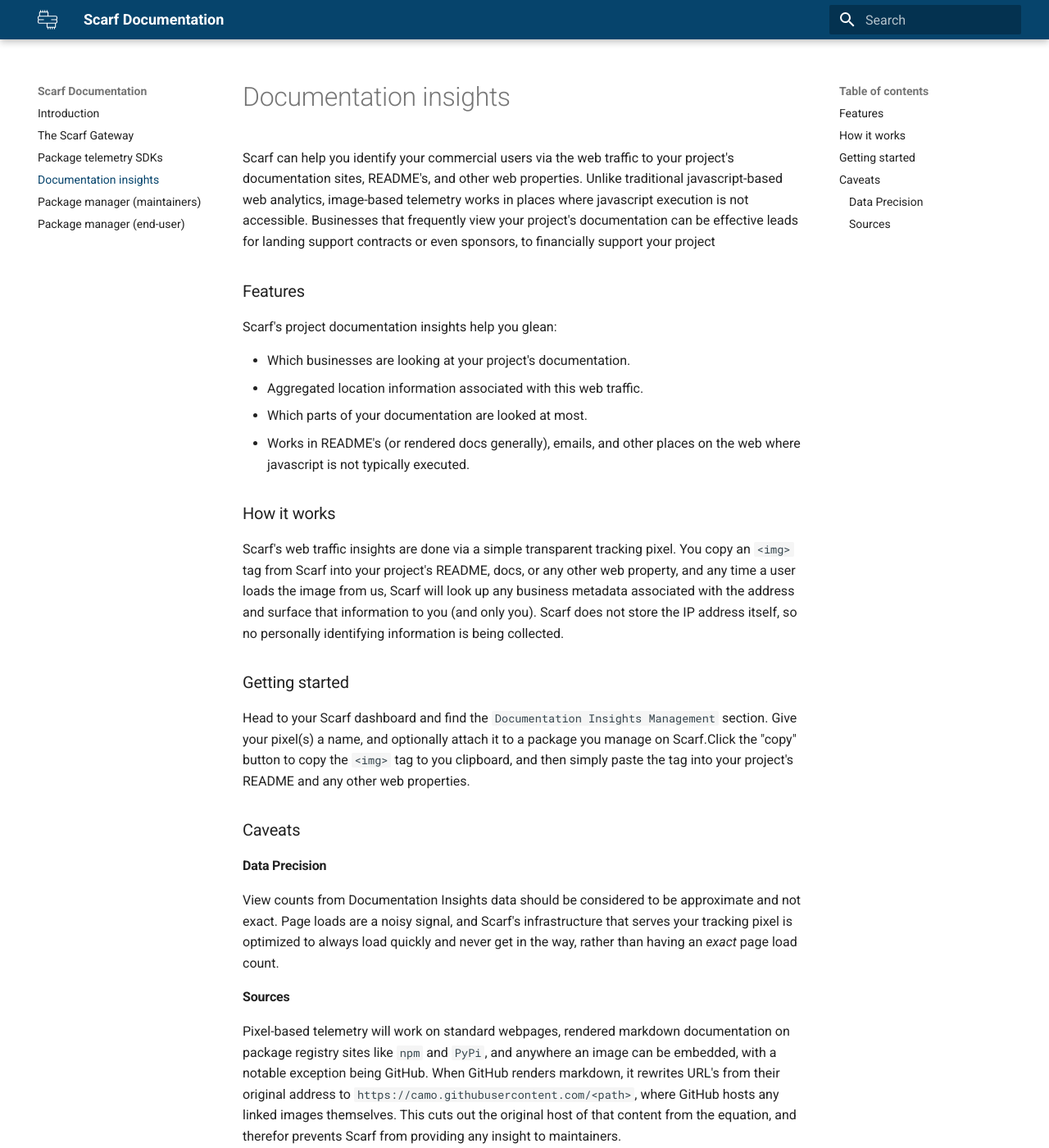
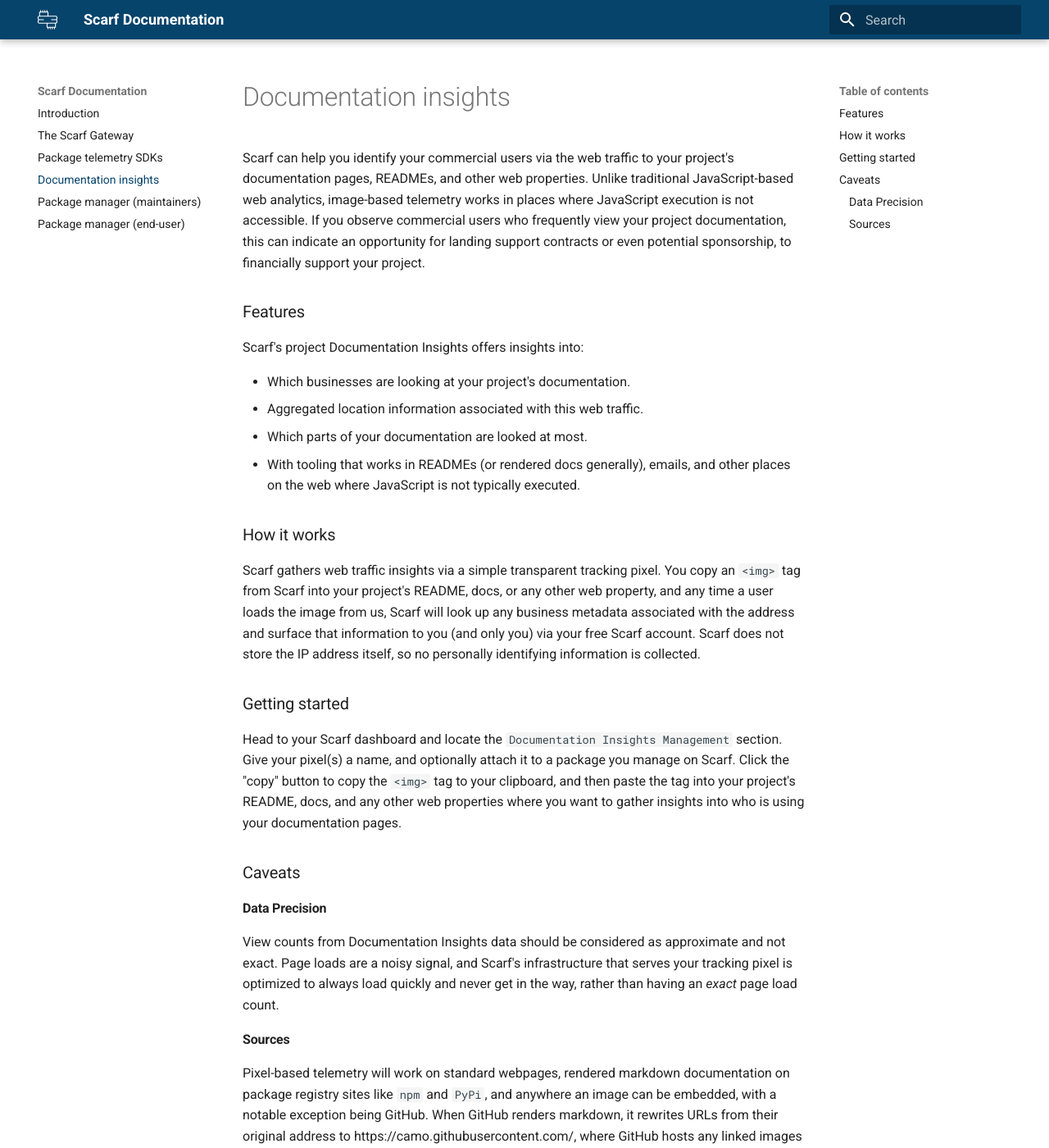
Before and after one commit to scarf-sh/docs, an MkDocs documentation site: the page built from docs/web-traffic.md, in a window 1280 px wide and 1400 px high. Shown: the whole window at 82% size. Built offline with MkDocs 1.6.1 and Material for MkDocs 9.7.7, drawn with Linux system fonts in a browser that asks for light colours; some of the changed text lies outside the part shown.

Commit message:
Update web-traffic.md
Updating the docs page for web-traffic - the Documentation Insights product page.

```diff
--- a/docs/web-traffic.md
+++ b/docs/web-traffic.md
@@ -1,28 +1,29 @@
-Scarf can help you identify your commercial users via the web traffic to your project's documentation sites, README's, and other web properties. Unlike traditional javascript-based web analytics, image-based telemetry works in places where javascript execution is not accessible. Businesses that frequently view your project's documentation can be effective leads for landing support contracts or even sponsors, to financially support your project
+
+Scarf can help you identify your commercial users via the web traffic to your project's documentation pages, READMEs, and other web properties. Unlike traditional JavaScript-based web analytics, image-based telemetry works in places where JavaScript execution is not accessible. If you observe commercial users who frequently view your project documentation, this can indicate an opportunity for landing support contracts or even potential sponsorship, to financially support your project.
 
 ### Features
 
-Scarf's project documentation insights help you glean:
+Scarf's project Documentation Insights offers insights into:
 
   * Which businesses are looking at your project's documentation.
   * Aggregated location information associated with this web traffic.
   * Which parts of your documentation are looked at most.
-  * Works in README's (or rendered docs generally), emails, and other places on the web where javascript is not typically executed.
+  * With tooling that works in READMEs (or rendered docs generally), emails, and other places on the web where JavaScript is not typically executed.
 
 ### How it works
 
-Scarf's web traffic insights are done via a simple transparent tracking pixel. You copy an `<img>` tag from Scarf into your project's README, docs, or any other web property, and any time a user loads the image from us, Scarf will look up any business metadata associated with the address and surface that information to you (and only you). Scarf does not store the IP address itself, so no personally identifying information is being collected.
+Scarf gathers web traffic insights via a simple transparent tracking pixel. You copy an `<img>` tag from Scarf into your project's README, docs, or any other web property, and any time a user loads the image from us, Scarf will look up any business metadata associated with the address and surface that information to you (and only you) via your free Scarf account. Scarf does not store the IP address itself, so no personally identifying information is collected.
 
 ### Getting started
 
-Head to your Scarf dashboard and find the `Documentation Insights Management` section. Give your pixel(s) a name, and optionally attach it to a package you manage on Scarf.Click the "copy" button to copy the `<img>` tag to you clipboard, and then simply paste the tag into your project's README and any other web properties.
+Head to your Scarf dashboard and locate the `Documentation Insights Management` section. Give your pixel(s) a name, and optionally attach it to a package you manage on Scarf. Click the "copy" button to copy the `<img>` tag to your clipboard, and then paste the tag into your project's README, docs, and any other web properties where you want to gather insights into who is using your documentation pages.
 
 ### Caveats
 
 #### Data Precision
 
-View counts from Documentation Insights data should be considered to be approximate and not exact. Page loads are a noisy signal, and Scarf's infrastructure that serves your tracking pixel is optimized to always load quickly and never get in the way, rather than having an _exact_ page load count.
+View counts from Documentation Insights data should be considered as approximate and not exact. Page loads are a noisy signal, and Scarf's infrastructure that serves your tracking pixel is optimized to always load quickly and never get in the way, rather than having an _exact_ page load count.
 
 #### Sources
 
-Pixel-based telemetry will work on standard webpages, rendered markdown documentation on package registry sites like `npm` and `PyPi`, and anywhere an image can be embedded, with a notable exception being GitHub. When GitHub renders markdown, it rewrites URL's from their original address to `https://camo.githubusercontent.com/<path>`, where GitHub hosts any linked images themselves. This cuts out the original host of that content from the equation, and therefor prevents Scarf from providing any insight to maintainers.
+Pixel-based telemetry will work on standard webpages, rendered markdown documentation on package registry sites like `npm` and `PyPi`, and anywhere an image can be embedded, with a notable exception being GitHub. When GitHub renders markdown, it rewrites URLs from their original address to https://camo.githubusercontent.com/<path>, where GitHub hosts any linked images themselves. This cuts out the original host of that content from the equation, and therefore prevents Scarf from providing insights to maintainers.
```
